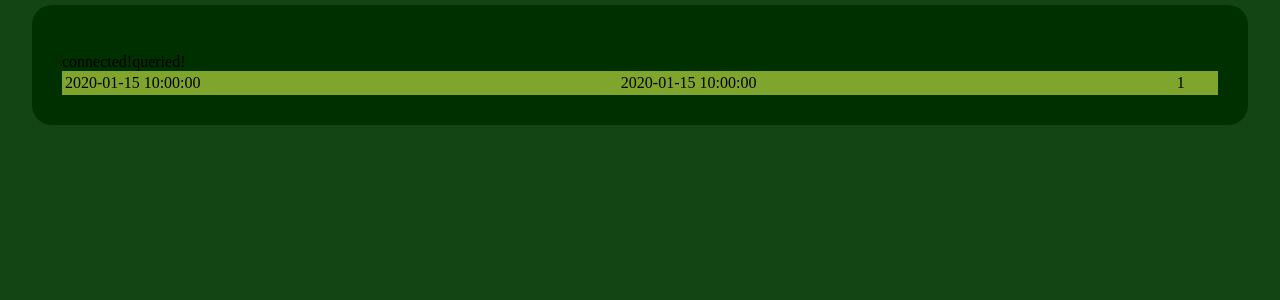
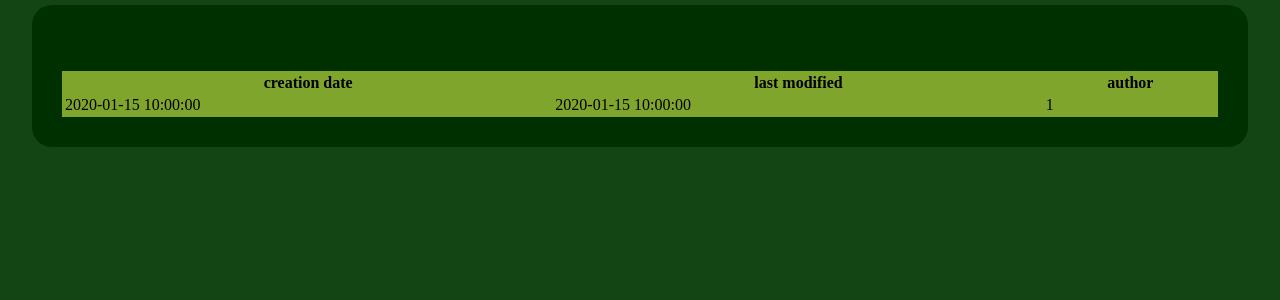
Before and after one commit to dallinbeutler/NovacadoWebsite, a PHP site: page /assign5.php in a window 1280 px wide. Shown: the part 31-331 px from the top of the page. Run offline with PHP 8.4, Linux system fonts and the light colour scheme; tables that the repository leaves empty or names only in its code hold one stand-in row (values such as "Sample post"); some libraries are stand-ins or nearby versions.

Commit message:
saddurday

```diff
--- a/assign5.php
+++ b/assign5.php
@@ -28,7 +28,7 @@
 					die();
 				}
 
-				echo 'connected!';
+				//echo 'connected!';
 				//$query = 'SELECT * FROM account';
 				//$query = 'SELECT name, birthday, pictureUrl FROM actor a INNER JOIN movieActor ma ON a.id = ma.actorId INNER JOIN movie m ON m.id = ma.movieId WHERE m.title = :movie_title';
 				$query = 'SELECT mes.creationdate, mes.lasteditdate, mes.moviedbnumber, acc.accountname FROM movieeditset  mes INNER JOIN account acc ON acc.id = mes.account_id';
@@ -39,9 +39,9 @@
 				$statement->execute();
 				$results = $statement->fetchAll(PDO::FETCH_ASSOC);
 
-				echo 'queried!';
+				//echo 'queried!';
 				// Printing results in HTML
-				echo '<table id="dblist">';
+				echo '<table id="dblist"><th>creation date</th><th>last modified</th><th>author</th>';
 				foreach ($results as $row) {
 					echo '<tr><td>' . $row[creationdate] . '</td><td>'. $row[lasteditdate]. '</td><td>'. $row[accountname] . '</td></tr><br/>';
 
```
